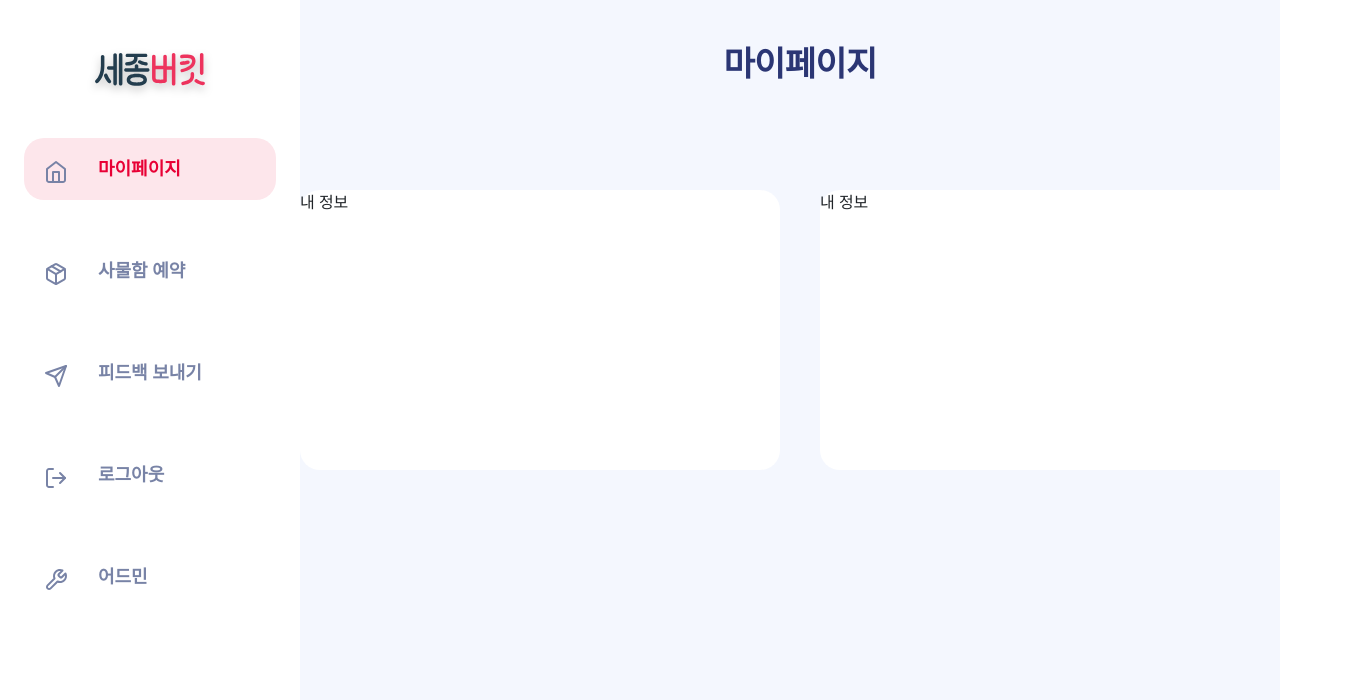
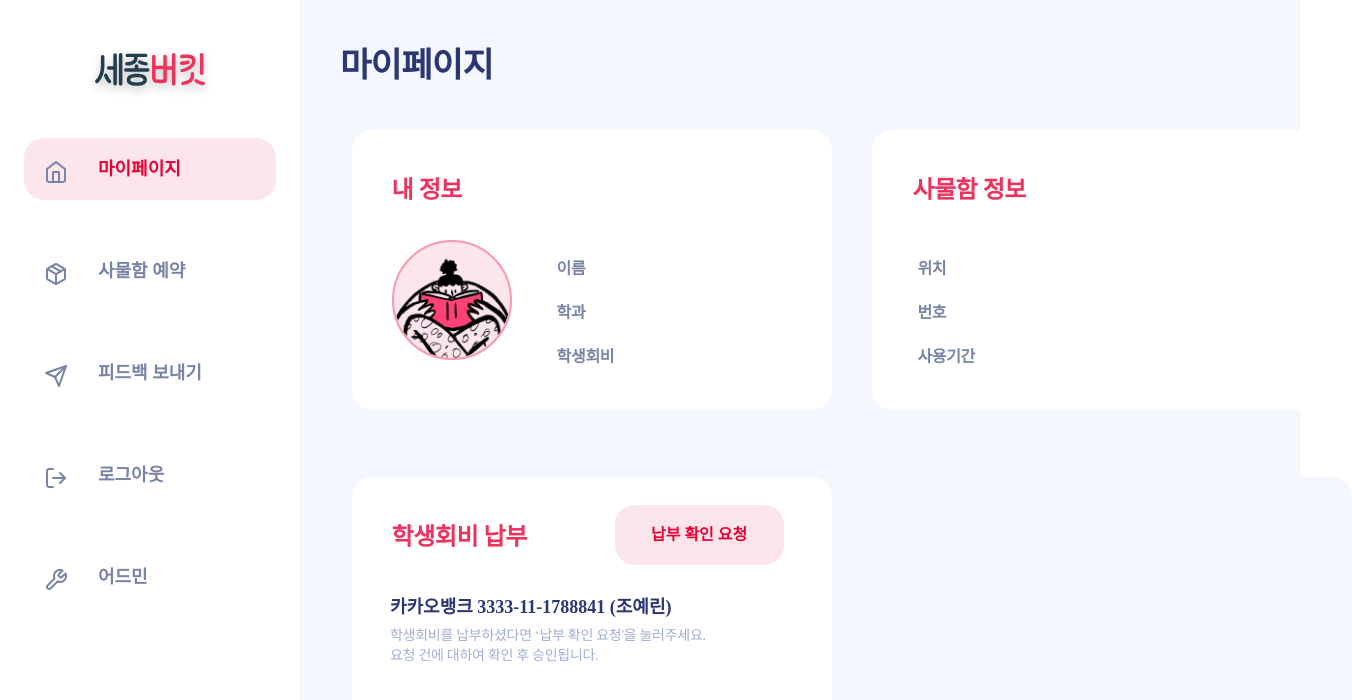
Before and after one commit to sangkyu39/IME-Project, a React (Create React App) app: page /mypage in a window 1280 px wide. Shown: the top 700 px of the page, 1352 px wide, since content can reach past the window. Built offline with nearby package versions, Linux system fonts and the light colour scheme.

Commit message:
FEAT: 마이페이지 구현

```diff
--- a/package.json
+++ b/package.json
@@ -15,7 +15,7 @@
     "@testing-library/jest-dom": "^5.17.0",
     "@testing-library/react": "^13.4.0",
     "@testing-library/user-event": "^13.5.0",
-    "axios": "^1.6.3",
+    "axios": "^1.6.4",
     "bootstrap": "^5.3.2",
     "react": "^18.2.0",
     "react-bootstrap": "^2.9.2",
--- a/src/components/Sidebar.js
+++ b/src/components/Sidebar.js
@@ -111,10 +111,7 @@ const SiderBar = () => {
 
 const SiderBarStyled = styled.div`
   width: 300px;
-  height: 100vh;
   min-width: 300px;
-  min-height: 100vh
-  padding-top: 30px;
   background: var(--white, #fff);
 `;
 
--- a/src/routes/MyPage.js
+++ b/src/routes/MyPage.js
@@ -1,5 +1,6 @@
 import styled from "styled-components";
 import Sidebar from "../components/Sidebar";
+import InfoImg from "../assets/MyInfo.png";
 
 function MyPage() {
   return (
@@ -7,10 +8,75 @@ function MyPage() {
       <Sidebar />
       <ContentContainer>
         <PageText>마이페이지</PageText>
-        <TopDivStyled>
-          <InfoBox>내 정보</InfoBox>
-          <InfoBox>내 정보</InfoBox>
-        </TopDivStyled>
+        <DivStyled>
+          <InfoBox>
+            <InfoText>
+              내 정보
+              <div
+                style={{
+                  marginTop: "35px",
+                  display: "flex",
+                  justifyContent: "space-between",
+                }}
+              >
+                <InfoImage src={InfoImg} alt="내 정보 이미지" />
+                <div style={{ width: "60%" }}>
+                  <Info>이름</Info>
+                  <Info>학과</Info>
+                  <Info>학생회비</Info>
+                </div>
+              </div>
+            </InfoText>
+          </InfoBox>
+          <InfoBox>
+            <InfoText>
+              사물함 정보
+              <div
+                style={{
+                  marginTop: "35px",
+                  display: "flex",
+                  justifyContent: "space-between",
+                  flexDirection: "column",
+                }}
+              >
+                <Info>위치</Info>
+                <Info>번호</Info>
+                <Info>사용기간</Info>
+              </div>
+            </InfoText>
+          </InfoBox>
+        </DivStyled>
+        <DivStyled>
+          <InfoBoxWithButton>
+            <InfoText>학생회비 납부</InfoText>
+            <InfoButton
+              style={{
+                height: "60px",
+                width: "169px",
+                display: "inline-flex",
+                justifyContent: "center",
+                alignItems: "center",
+                borderRadius: "20px",
+                background: "var(--primary-50, #FDE6EB)",
+                color: "var(--primary-500, #E80035)",
+                fontFamily: "Pretendard",
+                fontWeight: "700",
+              }}
+            >
+              납부 확인 요청
+            </InfoButton>
+            <div style={{ marginBottom: "20%", marginLeft: "8%" }}>
+              <h1>카카오뱅크 3333-11-1788841 (조예린)</h1>
+              <p>
+                학생회비를 납부하셨다면 ‘납부 확인 요청'을 눌러주세요. <br />
+                요청 건에 대하여 확인 후 승인됩니다.
+              </p>
+            </div>
+          </InfoBoxWithButton>
+          <InfoBox
+            style={{ background: "var(--background, #f4f7fe)" }}
+          ></InfoBox>
+        </DivStyled>
       </ContentContainer>
     </MyPageStyled>
   );
@@ -20,22 +86,20 @@ export default MyPage;
 
 const MyPageStyled = styled.div`
   background: var(--background, #f4f7fe);
-  height: 100vh;
-  width: 100vw;
   display: flex;
+  width: 100%;
 `;
 
 const ContentContainer = styled.div`
-  width: 100%;
+  padding-right: 2.5rem;
   display: flex;
   flex-direction: column;
-  align-items: center;
+  background: var(--background, #f4f7fe);
 `;
 
 const PageText = styled.div`
-  @import url("https://fonts.googleapis.com/css2?family=DM+Sans:opsz,wght@9..40,700&display=swap");
   color: var(--grayscale-600, #2b3674);
-  font-family: DM Sans;
+  font-family: "DM Sans", sans-serif;
   font-size: 34px;
   font-style: normal;
   font-weight: 700;
@@ -43,17 +107,20 @@ const PageText = styled.div`
   letter-spacing: -0.68px;
   padding: 40px;
   height: 130px;
+  width: 100%;
   display: flex;
   justify-content: flex-start;
   align-items: center;
 `;
 
-const TopDivStyled = styled.div`
-  height: 50vh;
+const DivStyled = styled.div`
+  height: 35vh;
   display: flex;
   justify-content: center;
   align-items: center;
-  gap: 40px;
+  gap: 5%;
+  margin-left: 15%;
+  margin-bottom: 7%;
 `;
 
 const InfoBox = styled.div`
@@ -63,3 +130,75 @@ const InfoBox = styled.div`
   border-radius: 20px;
   background: var(--white, #fff);
 `;
+
+const InfoText = styled.div`
+  color: var(--primary-400, #ed335d);
+  font-family: Pretendard;
+  font-size: 24px;
+  font-style: normal;
+  font-weight: 700;
+  line-height: normal;
+  letter-spacing: -0.48px;
+  padding: 40px;
+`;
+
+const Info = styled.div`
+  margin-top: 10px;
+  display: flex;
+  align-items: center;
+  color: var(--grayscale-400, #7883a6);
+  font-family: Pretendard;
+  font-size: 16px;
+  font-style: normal;
+  font-weight: 700;
+  line-height: normal;
+  letter-spacing: -0.32px;
+  padding: 5px;
+`;
+
+const InfoImage = styled.img`
+  width: 120px;
+  height: 120px;
+  border-radius: 50%;
+  border: 2px solid var(--primary-200, #f699ae);
+  background: var(--primary-50, #fde6eb);
+  mix-blend-mode: multiply;
+`;
+
+const InfoBoxWithButton = styled(InfoBox)`
+  display: flex;
+  flex-direction: column;
+  justify-content: space-between;
+  position: relative;
+  h1 {
+    color: var(--grayscale-600, #2b3674);
+    font-family: Pretendard;
+    font-size: 18px;
+    font-style: normal;
+    font-weight: 700;
+    line-height: normal;
+  }
+  p {
+    color: var(--grayscale-300, #a3aed0);
+    font-family: Pretendard;
+    font-size: 14px;
+    font-style: normal;
+    font-weight: 500;
+    line-height: 20px; /* 142.857% */
+    letter-spacing: -0.28px;
+  }
+`;
+
+const InfoButton = styled.button`
+  padding: 10px;
+  background-color: var(--primary-400, #ed335d);
+  color: white;
+  border: none;
+  border-radius: 5px;
+  cursor: pointer;
+  position: absolute;
+  top: 10%;
+  right: 10%;
+`;
+
+InfoButton.displayName = "InfoButton";
```
Also changed, not shown: src/App.js (indentation only), src/assets/MyInfo.png (added), 1 other file (tests, documents, lock files or other folders).
